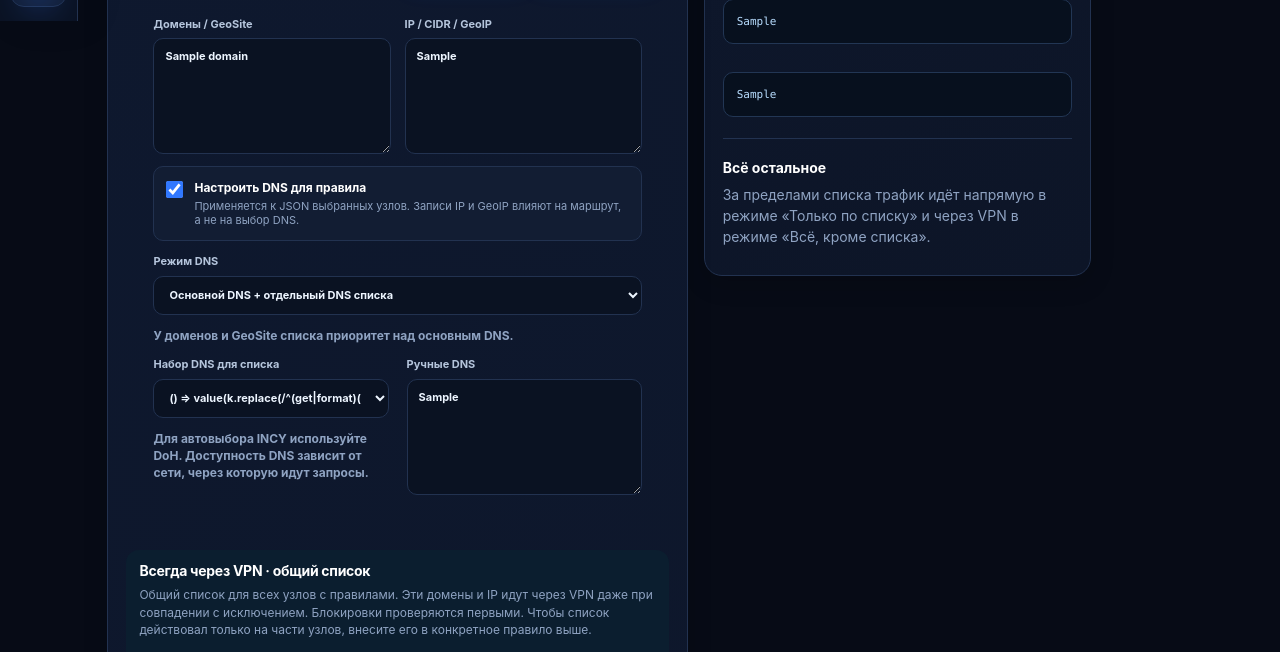
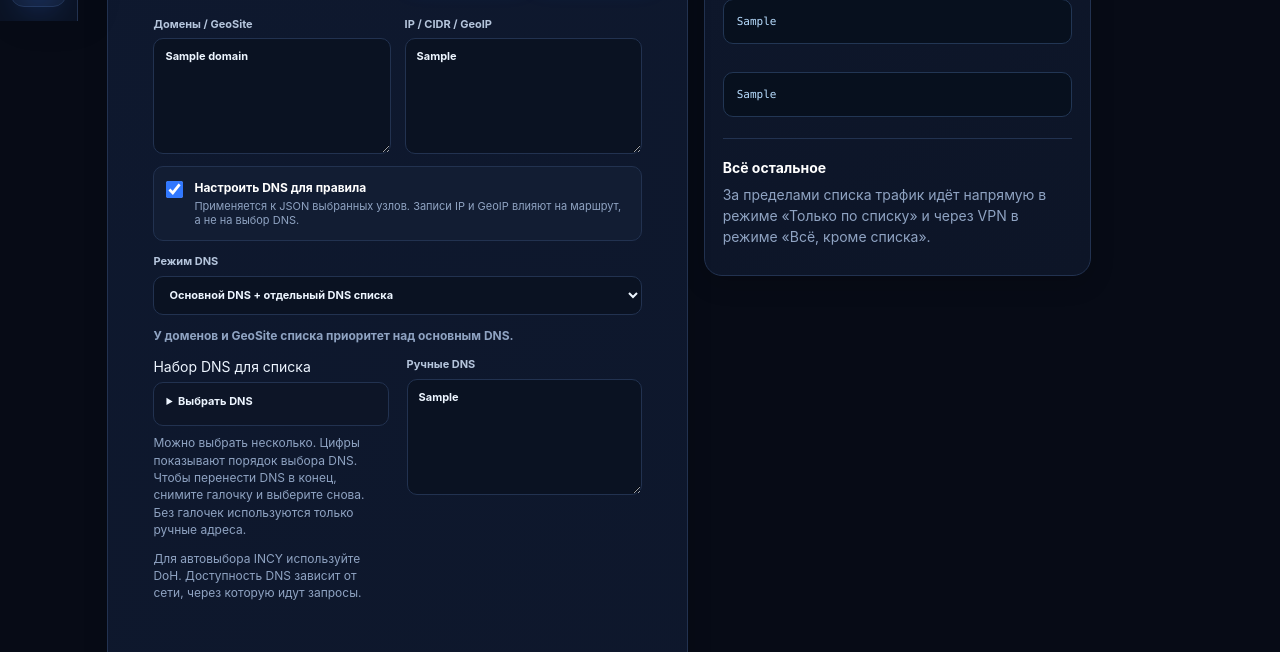
Before and after one commit to dagmagnat/Nexus-Panel, a Node project: template views/routing.ejs in a window 1280 px wide. Shown: the part 779-1431 px from the top of the page. Run offline with Node 20 templates, Linux system fonts and the light colour scheme; the template is opened without the code that fills it: most values are stand-ins (such as "Sample title", 1, 10 or a date in 2020); some libraries are stand-ins or nearby versions.

Commit message:
Add second personal resolver and ordered DNS checkbox selections

```diff
--- a/package.json
+++ b/package.json
@@ -1,6 +1,6 @@
 {
   "name": "nexus-panel",
-  "version": "2.7.44",
+  "version": "2.7.45",
   "description": "Nexus Panel — 3x-ui and Remnawave aggregation panel with exact inbound sync, subscriptions and traffic monitoring",
   "homepage": "https://github.com/dagmagnat/Nexus-Panel#readme",
   "bugs": {
--- /dev/null
+++ b/public/js/routing-dns-picker.js
@@ -0,0 +1,29 @@
+'use strict';
+
+window.initRoutingDnsPickers = function(root = document) {
+  root.querySelectorAll('[data-dns-picker]').forEach(picker => {
+    if (picker.dataset.dnsReady) return;
+    picker.dataset.dnsReady = '1';
+    const inputs = [...picker.querySelectorAll('[data-dns-option]')];
+    const sync = () => {
+      let previous;
+      try { previous = JSON.parse(picker.dataset.dnsOrder); } catch (_) { previous = []; }
+      if (!Array.isArray(previous)) previous = [];
+      const checked = inputs.filter(input => input.checked);
+      const keys = checked.map(input => input.value);
+      const order = [...new Set([...previous.filter(key => keys.includes(key)), ...keys])];
+      picker.dataset.dnsOrder = JSON.stringify(order);
+      const hidden = picker.querySelector('[data-dns-picker-value]');
+      if (hidden) hidden.value = JSON.stringify(order);
+      picker.querySelector('[data-dns-picker-summary]').textContent = order
+        .map(key => inputs.find(input => input.value === key).dataset.dnsLabel).join(', ') || 'Выбрать DNS';
+      inputs.forEach(input => {
+        const position = order.indexOf(input.value);
+        input.closest('label').querySelector('[data-dns-priority]').textContent = position < 0 ? '' : String(position + 1);
+      });
+    };
+    picker.addEventListener('change', sync);
+    sync();
+  });
+};
+window.initRoutingDnsPickers();
--- a/update.json
+++ b/update.json
@@ -1,11 +1,13 @@
 {
-  "version": "2.7.44",
-  "name": "Nexus Panel 2.7.44 — резервные DNS INCY",
+  "version": "2.7.45",
+  "name": "Nexus Panel 2.7.45 — выбор нескольких DNS",
   "repository": "https://github.com/dagmagnat/Nexus-Panel",
   "archive_url": "https://github.com/dagmagnat/Nexus-Panel/archive/refs/heads/main.zip",
   "archive": "Nexus-Panel-main.zip",
   "filename": "Nexus-Panel-main.zip",
   "notes": [
+    "Выбор нескольких DNS галочками в основном наборе и каждом правиле. Сохраняются порядок выбора, ручные адреса и настройки прежних версий.",
+    "Второй DNS-сервер доступен по IP и DoH независимо от первого, с отдельной привязкой домена к IP.",
     "После преобразования DNS для INCY одинаковые DoH-резолверы в одном правиле выдаются один раз. Сохранены области DNS и тайм-аут последнего резолвера.",
     "Свой DNS отображается по имени хоста. Ошибки ручного DNS указывают правило и строку.",
     "Свой DNS-сервер по IP или DoH доступен в основном DNS и в каждом правиле. Сохранены режимы системного DNS и совместимость DNS INCY.",
--- /dev/null
+++ b/views/partials_dns_picker.ejs
@@ -0,0 +1,23 @@
+<% const selectedDns = (Array.isArray(selected) ? selected : [selected]).filter(key => key && key !== 'manual');
+   const dnsOptions = groups.flatMap(group => group.options);
+   const selectedLabels = selectedDns.map(key => dnsOptions.find(option => option.value === key)?.label).filter(Boolean); %>
+<div class="routing-dns-picker" data-dns-picker data-dns-order="<%= JSON.stringify(selectedDns) %>">
+  <% if (fieldName) { %><input type="hidden" name="<%= fieldName %>" value="<%= JSON.stringify(selectedDns) %>" data-dns-picker-value /><% } %>
+  <details>
+    <summary><span data-dns-picker-summary><%= selectedLabels.join(', ') || 'Выбрать DNS' %></span></summary>
+    <div class="routing-dns-options">
+      <% groups.forEach(group => { %>
+        <div class="routing-dns-group" role="group" aria-label="<%= group.label %>">
+          <strong><%= group.label %></strong>
+          <% group.options.forEach(option => { %>
+            <label class="routing-dns-option">
+              <input type="checkbox" value="<%= option.value %>" data-dns-option data-dns-label="<%= option.label %>" <%= selectedDns.includes(option.value) ? 'checked' : '' %> />
+              <span><%= option.label %></span><small data-dns-priority><%= selectedDns.includes(option.value) ? selectedDns.indexOf(option.value) + 1 : '' %></small>
+            </label>
+          <% }) %>
+        </div>
+      <% }) %>
+    </div>
+  </details>
+  <small class="hint">Можно выбрать несколько. Цифры показывают порядок выбора DNS. Чтобы перенести DNS в конец, снимите галочку и выберите снова. Без галочек используются только ручные адреса.</small>
+</div>
--- a/views/routing.ejs
+++ b/views/routing.ejs
@@ -162,6 +162,18 @@
     .routing-preview { max-width:100%; overflow:auto; font-size:10.5px; }
     .routing-summary-card .kv-item { grid-template-columns:1fr; gap:5px; padding:10px 0; }
   }
+  .routing-dns-picker { min-width:0; width:100%; }
+  .routing-dns-picker details { border:1px solid var(--line,#cbd5e1); border-radius:10px; background:var(--surface,#fff); overflow:hidden; }
+  .routing-dns-picker summary { cursor:pointer; padding:10px 12px; min-height:42px; box-sizing:border-box; color:var(--text); }
+  .routing-dns-picker summary span { overflow-wrap:anywhere; }
+  .routing-dns-options { max-height:340px; overflow-y:auto; padding:6px 10px 10px; border-top:1px solid var(--line,#cbd5e1); }
+  .routing-dns-group > strong { display:block; font-size:12px; padding:10px 4px 5px; color:var(--muted); }
+  .routing-dns-picker .routing-dns-option { display:flex; align-items:center; gap:9px; margin:3px 0; padding:9px 7px; border-radius:7px; cursor:pointer; line-height:1.35; }
+  .routing-dns-option:hover,.routing-dns-option:has(input:checked) { background:var(--surface-strong,#f1f5f9); }
+  .routing-dns-picker .routing-dns-option input { width:17px; height:17px; flex:0 0 17px; margin:0; }
+  .routing-dns-option > span { flex:1; min-width:0; overflow-wrap:anywhere; color:var(--text); }
+  .routing-dns-option > small:not(:empty) { min-width:22px; text-align:center; border-radius:6px; background:var(--accent,#4f46e5); color:#fff; padding:2px 4px; }
+  .routing-dns-picker > .hint { display:block; margin-top:8px; }
 </style>
 
 <% if (message) { %><div class="alert ok"><%= message %></div><% } %>
@@ -239,19 +251,10 @@
                   </select>
                   <small class="hint" data-rule-dns-mode-help></small>
                 </label>
-                <label class="field half" data-rule-dns-resolver><span>Набор DNS для списка</span>
-                  <select data-rule-dns-preset>
-                    <% ruleDnsGroups.forEach(group => { %>
-                      <optgroup label="<%= group.label %>">
-                        <% group.options.forEach(option => { %>
-                          <option value="<%= option.value %>" <%= rule.directDnsPreset === option.value ? 'selected' : '' %>><%= option.label %></option>
-                        <% }) %>
-                      </optgroup>
-                    <% }) %>
-                    <option value="manual" <%= rule.directDnsPreset === 'manual' ? 'selected' : '' %>>Только вручную</option>
-                  </select>
+                <div class="field half" data-rule-dns-resolver><span>Набор DNS для списка</span>
+                  <%- include('partials_dns_picker', { groups: ruleDnsGroups, selected: rule.directDnsPreset || 'doh_yandex', fieldName: '' }) %>
                   <small class="hint">Для автовыбора INCY используйте DoH. Доступность DNS зависит от сети, через которую идут запросы.</small>
-                </label>
+                </div>
                 <label class="field half" data-rule-dns-resolver><span>Ручные DNS</span><textarea data-rule-dns-custom rows="3" placeholder="77.88.8.8&#10;https://common.dot.dns.yandex.net/dns-query"><%= rule.directDnsCustom %></textarea></label>
               </div>
             </div>
@@ -321,10 +324,15 @@
       </div>
 
       <details class="routing-personal-dns">
-        <summary><%= personalDnsTitle %></summary>
+        <summary>DNS-серверы: <%= ruleDnsGroups.filter(group => group.options.some(option => /personal/.test(option.value))).map(group => group.label).join(', ') || personalDnsTitle %></summary>
         <div class="form-grid" style="margin-top:12px">
           <label class="field half"><span>IP DNS-сервера</span><input name="personal_dns_address" value="<%= personalDns.address %>" placeholder="IPv4 или IPv6" /></label>
           <label class="field half"><span>Адрес DoH</span><input type="url" name="personal_dns_doh" value="<%= personalDns.dohUrl %>" placeholder="https://dns.example.com/dns-query" /></label>
+        </div>
+        <h4>Второй DNS-сервер</h4>
+        <div class="form-grid">
+          <label class="field half"><span>IP DNS-сервера</span><input name="personal_dns_secondary_address" value="<%= personalDns.secondary?.address || '' %>" placeholder="IPv4 или IPv6" /></label>
+          <label class="field half"><span>Адрес DoH</span><input type="url" name="personal_dns_secondary_doh" value="<%= personalDns.secondary?.dohUrl || '' %>" placeholder="https://dns1.example.com/dns-query" /></label>
         </div>
         <p class="hint">После сохранения сервер появится в основном выборе DNS и в каждом правиле. DNS правила имеет приоритет для доменов его списка.</p>
       </details>
@@ -345,22 +353,8 @@
       <p class="hint">Используется для доменов без отдельного DNS в правиле. Включённый DNS списка имеет приоритет для совпавших доменов. Эти настройки применяются к DNS-запросам, которые обрабатывает клиент.</p>
       <div class="form-grid">
         <div class="field half">
-          <label>Готовый набор DNS</label>
-          <select name="dns_preset">
-            <% ruleDnsGroups.filter(group => group.options.some(option => option.value === 'personal' || option.value === 'doh_personal')).forEach(group => { %>
-              <optgroup label="<%= group.label %>">
-                <% group.options.forEach(option => { %><option value="<%= option.value %>" <%= dnsPreset === option.value ? 'selected' : '' %>><%= option.label %></option><% }) %>
-              </optgroup>
-            <% }) %>
-            <option value="cloudflare-google" <%= dnsPreset === 'cloudflare-google' ? 'selected' : '' %>>Cloudflare + Google</option>
-            <option value="cloudflare" <%= dnsPreset === 'cloudflare' ? 'selected' : '' %>>Cloudflare</option>
-            <option value="google" <%= dnsPreset === 'google' ? 'selected' : '' %>>Google</option>
-            <option value="quad9" <%= dnsPreset === 'quad9' ? 'selected' : '' %>>Quad9</option>
-            <option value="yandex" <%= dnsPreset === 'yandex' ? 'selected' : '' %>>Yandex DNS</option>
-            <option value="doh_cloudflare" <%= dnsPreset === 'doh_cloudflare' ? 'selected' : '' %>>Cloudflare DoH</option>
-            <option value="doh_google" <%= dnsPreset === 'doh_google' ? 'selected' : '' %>>Google DoH</option>
-            <option value="manual" <%= dnsPreset === 'manual' ? 'selected' : '' %>>Только вручную</option>
-          </select>
+          <label>Готовые наборы DNS</label>
+          <%- include('partials_dns_picker', { groups: [{ label: 'Комбинированный набор', options: [{ value: 'cloudflare-google', label: 'Cloudflare + Google · UDP/53' }] }, ...ruleDnsGroups], selected: dnsPresets, fieldName: 'dns_presets' }) %>
         </div>
         <div class="field half">
           <label>Ручные DNS / DoH</label>
@@ -446,6 +440,7 @@
   </section>
 </div>
 
+<script src="/js/routing-dns-picker.js?v=2.7.45"></script>
 <script>
 let geodataCatalog = { geosite: [], geoip: [], notes: [] };
 const LOYAL_GEOSITE_URL = 'https://github.com/Loyalsoldier/v2ray-rules-dat/releases/latest/download/geosite.dat';
@@ -457,6 +452,7 @@ function routingRuleCards() {
   return [...document.querySelectorAll('#routing-rule-list [data-routing-mode-card]')];
 }
 function syncRoutingModeAssignments() {
+  window.initRoutingDnsPickers();
   const cards = routingRuleCards();
   const owners = new Map();
   const catalog = document.getElementById('routing-catalog-target');
@@ -538,7 +534,7 @@ function initRoutingModeAssignments() {
       ips: card.querySelector('[data-rule-ips]').value,
       directDnsEnabled: card.querySelector('[data-rule-dns-enabled]').checked,
       directDnsMode: card.querySelector('[data-rule-dns-mode]').value,
-      directDnsPreset: card.querySelector('[data-rule-dns-preset]').value,
+      directDnsPreset: JSON.parse(card.querySelector('[data-dns-picker]').dataset.dnsOrder),
       directDnsCustom: card.querySelector('[data-rule-dns-custom]').value
     }));
     const invalid = rules.findIndex(rule => !rule.nodeIds.length);
```
Also changed, not shown: lib_json_routing_dns.js (+32 -13 lines), tests/routing-dns.test.js (+44 -0 lines), README.md, app.js, 2 other files.
